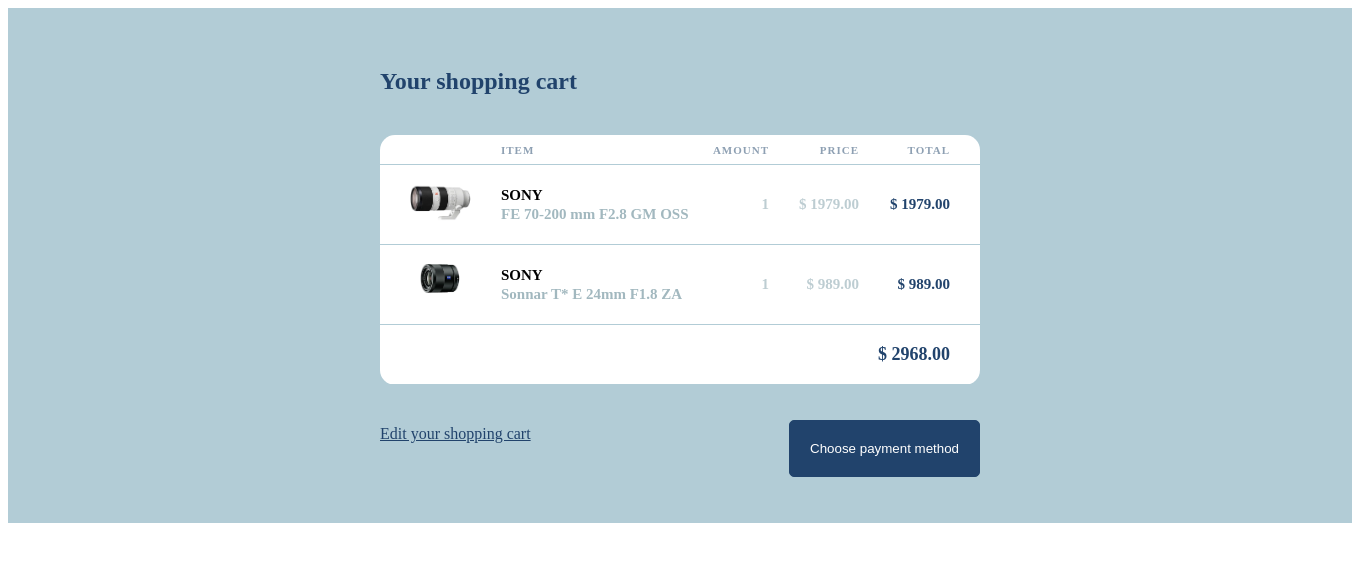
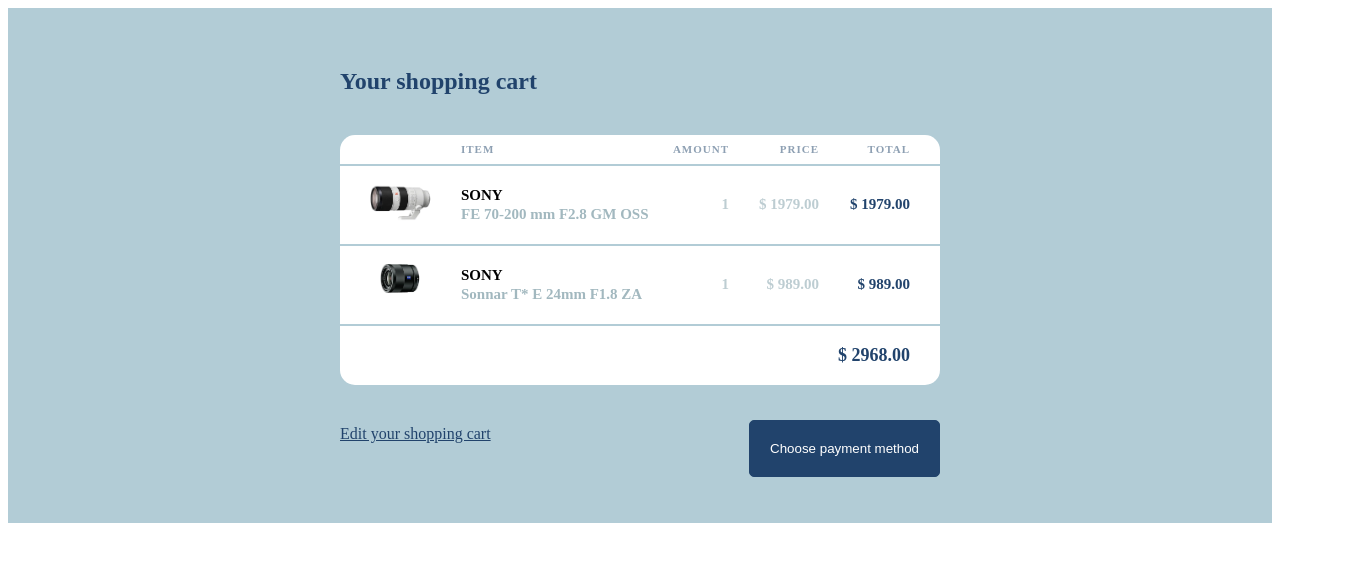
Before and after one commit to Kyungpang/coding-apple-first, a plain HTML site: page cart.html in a window 1280 px wide. Shown: the whole page, 1352 px wide, since content can reach past the window. Drawn offline with Linux system fonts and the light colour scheme.

Commit message:
complete cart.css

```diff
--- a/cart.html
+++ b/cart.html
@@ -11,7 +11,7 @@
       <table class="cart-table">
         <thead>
           <tr>
-            <td class="abc"></td>
+            <td></td>
             <td>ITEM</td>
             <td>AMOUNT</td>
             <td>PRICE</td>
--- a/css/cart.css
+++ b/css/cart.css
@@ -2,6 +2,7 @@
   width: 100%;
   background-color: #b2ccd6;
   padding: 40px;
+  box-sizing: border-box;
 }
 
 .title {
@@ -23,11 +24,12 @@
   height: 250px;
   font-size: 11px;
   border-radius: 15px;
+  border-style: hidden;
 }
 
 td {
+  border-bottom: 2px solid #b2ccd6;
   box-sizing: border-box;
-  border-bottom: 1px solid #b2ccd6;
 }
 
 /* 행 높이 */
```
